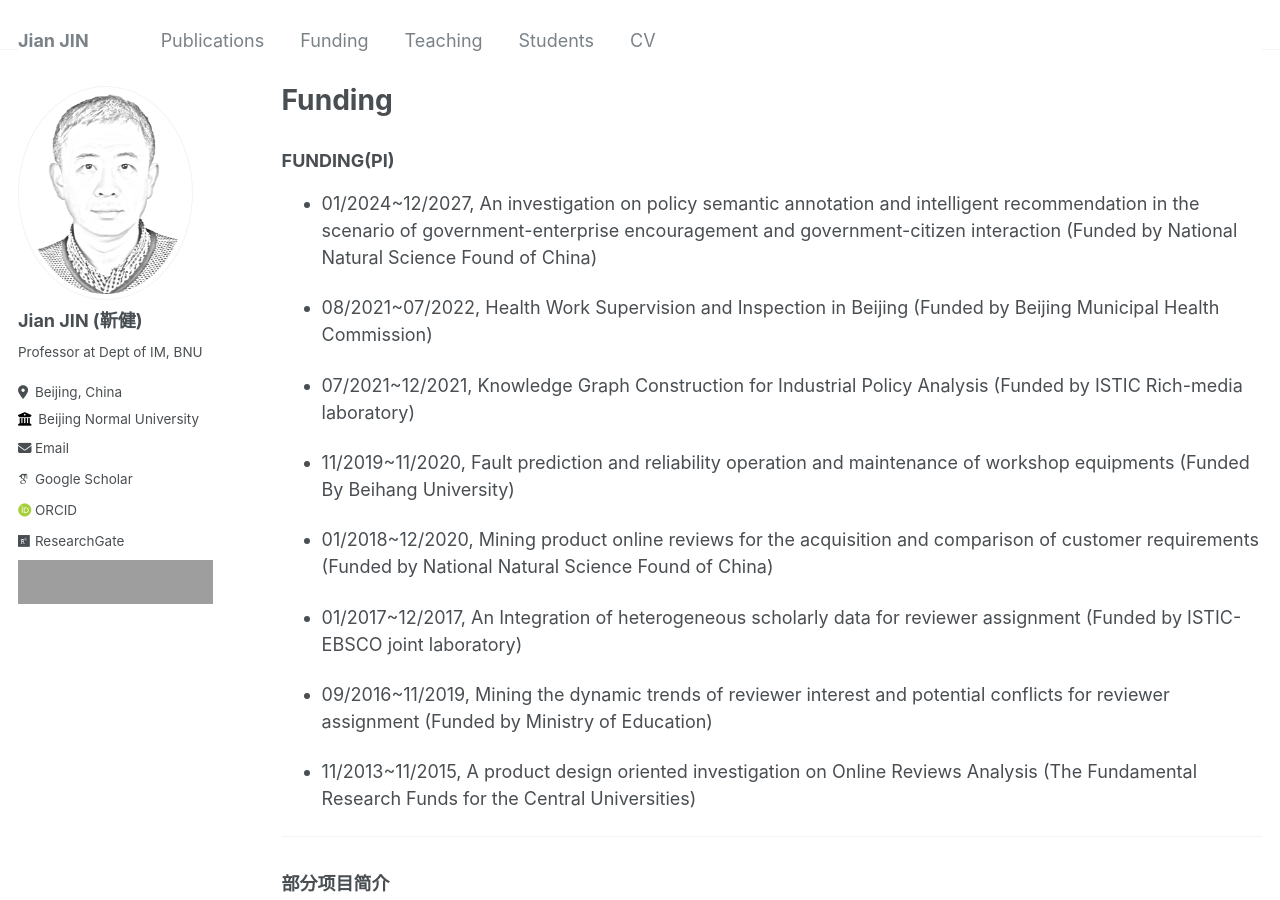
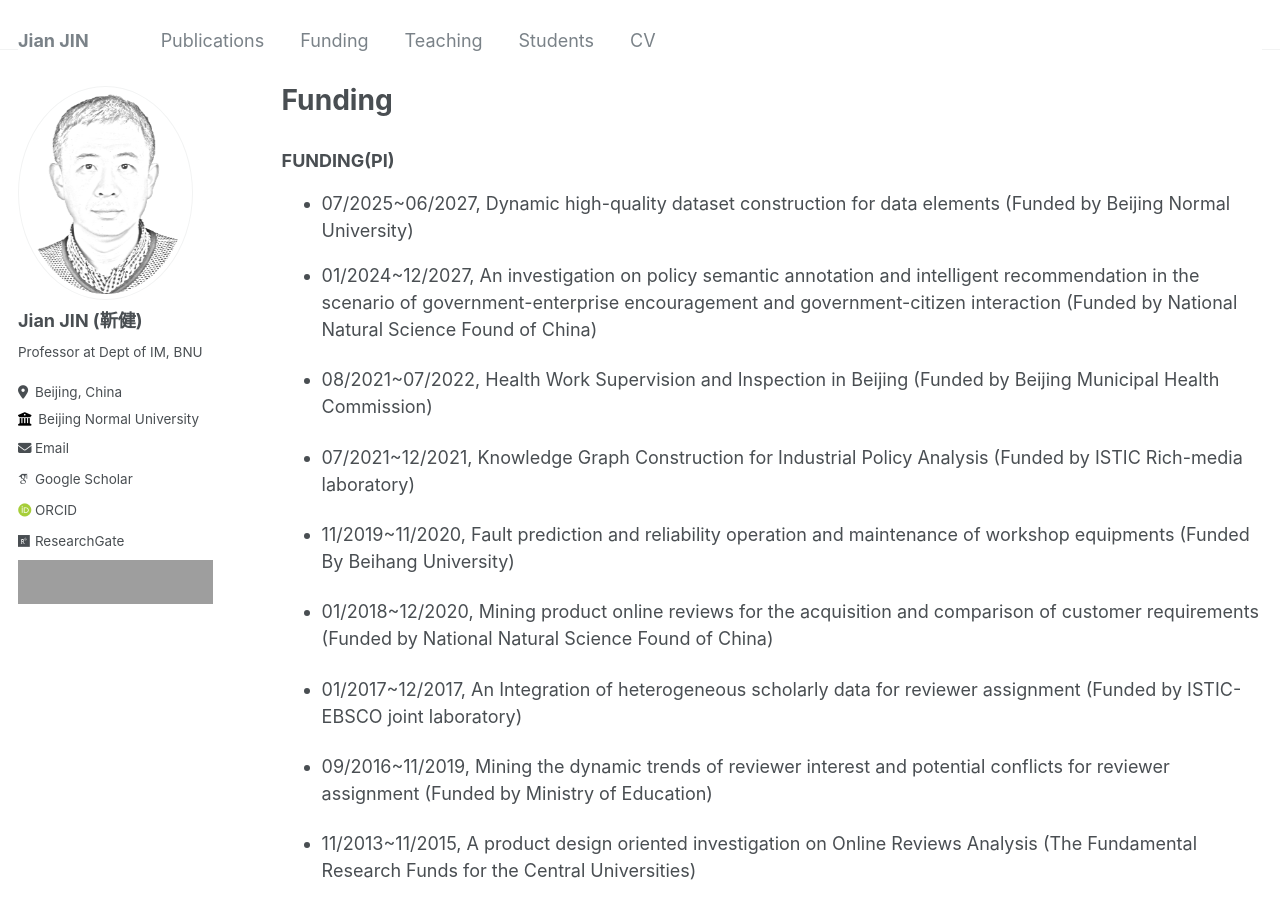
Before and after one commit to xjtujay/xjtujay.github.io, a Jekyll site: the page built from _funding/funding.md, in a window 1280 px wide and 900 px high. Built offline with Jekyll 4.4.1, drawn with Linux system fonts in a browser that asks for light colours; some web fonts are replaced; grey boxes are pictures that could not be loaded.

Commit message:
Update funding.md

```diff
--- a/_funding/funding.md
+++ b/_funding/funding.md
@@ -8,6 +8,7 @@ author_profile: true
 {% include base_path %}
 
 ### FUNDING(PI)
+* 07/2025~06/2027, Dynamic high-quality dataset construction for data elements (Funded by Beijing Normal University)
 * 01/2024~12/2027, An investigation on policy semantic annotation and intelligent recommendation in the scenario of government-enterprise encouragement and government-citizen interaction (Funded by National Natural Science Found of China)
 
 * 08/2021~07/2022, Health Work Supervision and Inspection in Beijing (Funded by Beijing Municipal Health Commission)
```
